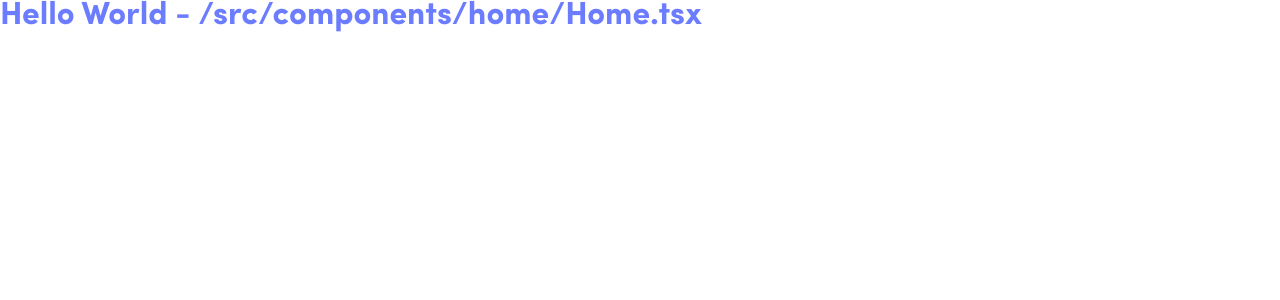
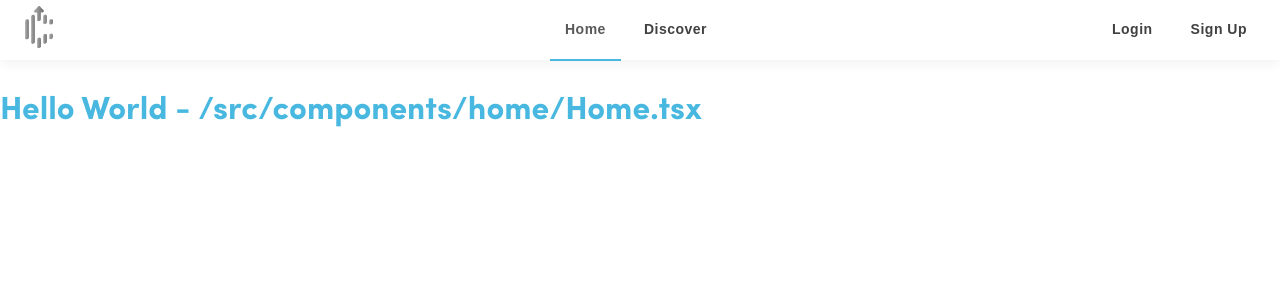
Before and after one commit to CleanEarthIO/web, a React (Create React App) app: page / in a window 1280 px wide. Shown: the top 300 px of the page. Built offline with nearby package versions, Linux system fonts and the light colour scheme; a web font is replaced by a local one.

Commit message:
[Add] Navigation

```diff
--- a/package.json
+++ b/package.json
@@ -17,6 +17,7 @@
     "history": "^4.10.1",
     "react": "^16.13.1",
     "react-dom": "^16.13.1",
+    "react-icons": "^3.10.0",
     "react-redux": "^7.2.0",
     "react-router-dom": "^5.1.2",
     "react-scripts": "3.4.1",
--- a/src/components/App.tsx
+++ b/src/components/App.tsx
@@ -6,6 +6,7 @@ import history from '../utils/history';
 import { BaseRouter } from '../utils/BaseRouter';
 import { theme } from '../utils/theme';
 import { GlobalStyle } from '../utils/global-styles';
+import { Navigation } from './navigation/Navigation';
 
 export function App(): JSX.Element {
     return (
@@ -14,6 +15,7 @@ export function App(): JSX.Element {
                 {/* GlobalStyle must be above other components
                 to have the styles applied */}
                 <GlobalStyle />
+                <Navigation />
                 <BaseRouter />
             </ThemeProvider>
         </Router>
--- /dev/null
+++ b/src/components/navigation/AccountDropdown.tsx
@@ -0,0 +1,154 @@
+import React, { useState, useEffect, useRef } from 'react';
+import { Link } from 'react-router-dom';
+import styled from 'styled-components';
+import { FaUserAlt, FaPowerOff, FaChevronDown } from 'react-icons/fa';
+
+import { device } from '../../utils/theme';
+
+interface StyleProps {
+    arrowActive?: boolean;
+}
+
+const UserDropdown = styled.div`
+    position: relative;
+    display: flex;
+    align-items: center;
+    margin-right: 25px;
+    height: 100%;
+`;
+
+const UserProfileImg = styled.img`
+    height: 35px;
+    width: 35px;
+    border-radius: 8px;
+    margin-right: 8px;
+    object-fit: cover;
+    background-color: ${({ theme }) => theme.gray500};
+`;
+
+const UserProfileBtn = styled.button`
+    display: flex;
+    align-items: center;
+    background-color: transparent;
+    outline: none;
+    color: ${({ theme }) => theme.gray800};
+    font-weight: 600;
+    text-decoration: none;
+    letter-spacing: 0.5px;
+    height: 100%;
+    cursor: pointer;
+    &:hover {
+        color: ${({ theme }) => theme.primary};
+        opacity: 0.8;
+        transition: all 0s ease 0s;
+    }
+`;
+
+const UserProfileText = styled.p`
+    font-size: 15px;
+    letter-spacing: 0.5px;
+`;
+
+const DropdownIcon = styled(FaChevronDown)`
+    font-size: 14px;
+    margin-left: 8px;
+    transform: rotate(${(props: StyleProps) => (props.arrowActive ? 180 : 0)}deg);
+    display: flex !important;
+    @media ${device.mobileXS} {
+        margin-left: 5px;
+    }
+`;
+
+// const AccountIcons = styled(Icon)`
+//     display: flex;
+//     margin-right: 8px;
+// `;
+
+const ProfileList = styled.ul`
+    z-index: 10;
+    top: 49px;
+    right: 0px;
+    width: 175px;
+    margin-top: 10px;
+    border-radius: 15px;
+    position: absolute;
+    padding: 6px;
+    list-style-type: none;
+    font-weight: bold;
+    background-color: white;
+    box-shadow: 0px 0px 17px 0px rgba(0, 0, 0, 0.2);
+`;
+
+const ItemDivider = styled.div`
+    margin: 2px 0px;
+    border-bottom: 2px solid ${({ theme }) => theme.divider};
+`;
+
+const ListItemLink = styled(Link)`
+    display: flex;
+    align-items: center;
+    padding: 15px 7px;
+    color: ${({ theme }) => theme.gray800};
+    font-weight: 600;
+    letter-spacing: 0.5px;
+    text-decoration: none;
+    border-radius: 11px;
+    margin: 5px;
+    &:hover {
+        background-color: ${({ theme }) => theme.gray200};
+        transition: all 0s ease 0s;
+    }
+`;
+
+const ListItem = styled.li`
+    padding: 0px 7px;
+    border-radius: 15px;
+    display: flex;
+    align-items: center;
+`;
+
+const Test = styled.div`
+    height: 100%;
+`;
+
+export function AccountDropdown() {
+    // Reference to outer div
+    const node = useRef<HTMLDivElement>(null);
+    const [profileDropdown, setProfileDropdown] = useState(false);
+
+    const handleClick = (e: Event) => {
+        // Returns true if whatever you're clicking is inside the “node” ref.
+        if (node.current!.contains(e.target as HTMLDivElement)) return;
+        setProfileDropdown(false);
+    };
+
+    useEffect(() => {
+        document.addEventListener('mousedown', handleClick);
+        return () => document.removeEventListener('mousedown', handleClick);
+    }, []);
+
+    return (
+        <Test ref={node}>
+            <UserDropdown onClick={() => setProfileDropdown(!profileDropdown)}>
+                <UserProfileBtn>
+                    <UserProfileText>Name</UserProfileText>
+                    <DropdownIcon arrowActive={profileDropdown} />
+                </UserProfileBtn>
+            </UserDropdown>
+
+            {profileDropdown ? (
+                <ProfileList onClick={() => setProfileDropdown(!profileDropdown)}>
+                    <ListItemLink to='/'>
+                        <FaUserAlt />
+                        <ListItem>Profile</ListItem>
+                    </ListItemLink>
+                    <ItemDivider />
+                    <ListItemLink to='/login'>
+                        <FaPowerOff />
+                        <ListItem>Log Out</ListItem>
+                    </ListItemLink>
+                </ProfileList>
+            ) : undefined}
+        </Test>
+    );
+}
--- /dev/null
+++ b/src/components/navigation/Navigation.tsx
@@ -0,0 +1,125 @@
+import React from 'react';
+import { NavLink } from 'react-router-dom';
+import styled from 'styled-components';
+
+import cleanseSmall from '../../assets/images/cleanseSmall.png';
+import { AccountDropdown } from './AccountDropdown';
+
+interface StyleProps {
+    moveRight?: boolean;
+    navLogo?: boolean;
+}
+
+const NavContainer = styled.nav`
+    display: flex;
+    height: 60px;
+    box-shadow: 0 4px 12px 0 rgba(0, 0, 0, 0.05);
+    margin-bottom: 35px;
+`;
+
+const NavContent = styled.div`
+    display: flex;
+    justify-content: center;
+    align-items: center;
+    padding: 0px 25px;
+    margin: 0px auto;
+    width: 1375px;
+    position: relative;
+`;
+
+const NavRoutes = styled.div`
+    display: flex;
+`;
+
+const NavLogo = styled.h1`
+    position: absolute;
+    left: 10px;
+`;
+
+const NavList = styled.ul`
+    display: flex;
+    position: ${(props: StyleProps) => (props.moveRight ? 'absolute' : '')};
+    right: ${(props: StyleProps) => (props.moveRight ? '10px' : '')};
+`;
+
+const NavItem = styled.li`
+    font-size: 14px;
+    list-style: none;
+    display: flex;
+    align-items: center;
+`;
+
+const NavImg = styled.img`
+    padding: 15px;
+    height: 42px;
+    filter: none;
+    -webkit-filter: grayscale(100%);
+    -moz-filter: grayscale(100%);
+    -ms-filter: grayscale(100%);
+    -o-filter: grayscale(100%);
+    cursor: pointer;
+    opacity: 0.8;
+
+    &:hover {
+        filter: none;
+        -webkit-filter: grayscale(0%);
+        -moz-filter: grayscale(0%);
+        -ms-filter: grayscale(0%);
+        -o-filter: grayscale(0%);
+        opacity: 1;
+    }
+`;
+
+const activeClassName = 'active';
+const StyledNavLink = styled(NavLink).attrs({
+    activeClassName,
+})`
+    color: ${(props) => props.theme.gray800};
+    font-weight: 600;
+    letter-spacing: 0.5px;
+    padding: 22px 15px;
+    text-decoration: none;
+    border-bottom: 2px solid transparent;
+    margin-right: 8px;
+    &:hover {
+        color: ${(props) => props.theme.primary};
+        border-bottom: 2px solid ${(props) => props.theme.primary};
+    }
+    &.${activeClassName} {
+        color: ${(props) => props.theme.gray600};
+        border-bottom: 2px solid ${(props) => props.theme.primary};
+    }
+`;
+
+export function Navigation(): JSX.Element {
+    return (
+        <NavContainer>
+            <NavContent>
+                <NavLogo>
+                    <NavImg src={cleanseSmall} />
+                </NavLogo>
+                <NavRoutes>
+                    <NavList>
+                        <NavItem>
+                            <StyledNavLink exact to='/' activeClassName='active'>
+                                Home
+                            </StyledNavLink>
+                        </NavItem>
+                        <NavItem>
+                            <StyledNavLink to='/discover' activeClassName='active'>
+                                Discover
+                            </StyledNavLink>
+                        </NavItem>
+                    </NavList>
+                </NavRoutes>
+                <NavList moveRight style={{ height: '100%' }}>
+                    <NavItem>
+                        {/* <AccountDropdown /> */}
+                        <StyledNavLink to='/login'>Login</StyledNavLink>
+                        <StyledNavLink to='/register'>Sign Up</StyledNavLink>
+                    </NavItem>
+                </NavList>
+            </NavContent>
+        </NavContainer>
+    );
+}
--- a/src/utils/theme.ts
+++ b/src/utils/theme.ts
@@ -1,7 +1,7 @@
 // Theme color for the sites
 export const theme = {
-    primary: '#6b7cff',
-    darkPrimary: '#5f71f9',
+    primary: '#48B8E0',
+    darkPrimary: '#379cc0',
     white: '#fff',
     shadow: '#e4e4e4',
     gray200: '#f3f3f3',
```
Also changed, not shown: .eslintrc.json, src/assets/images/cleanseSmall.png (added), 1 other file (tests, documents, lock files or other folders).
